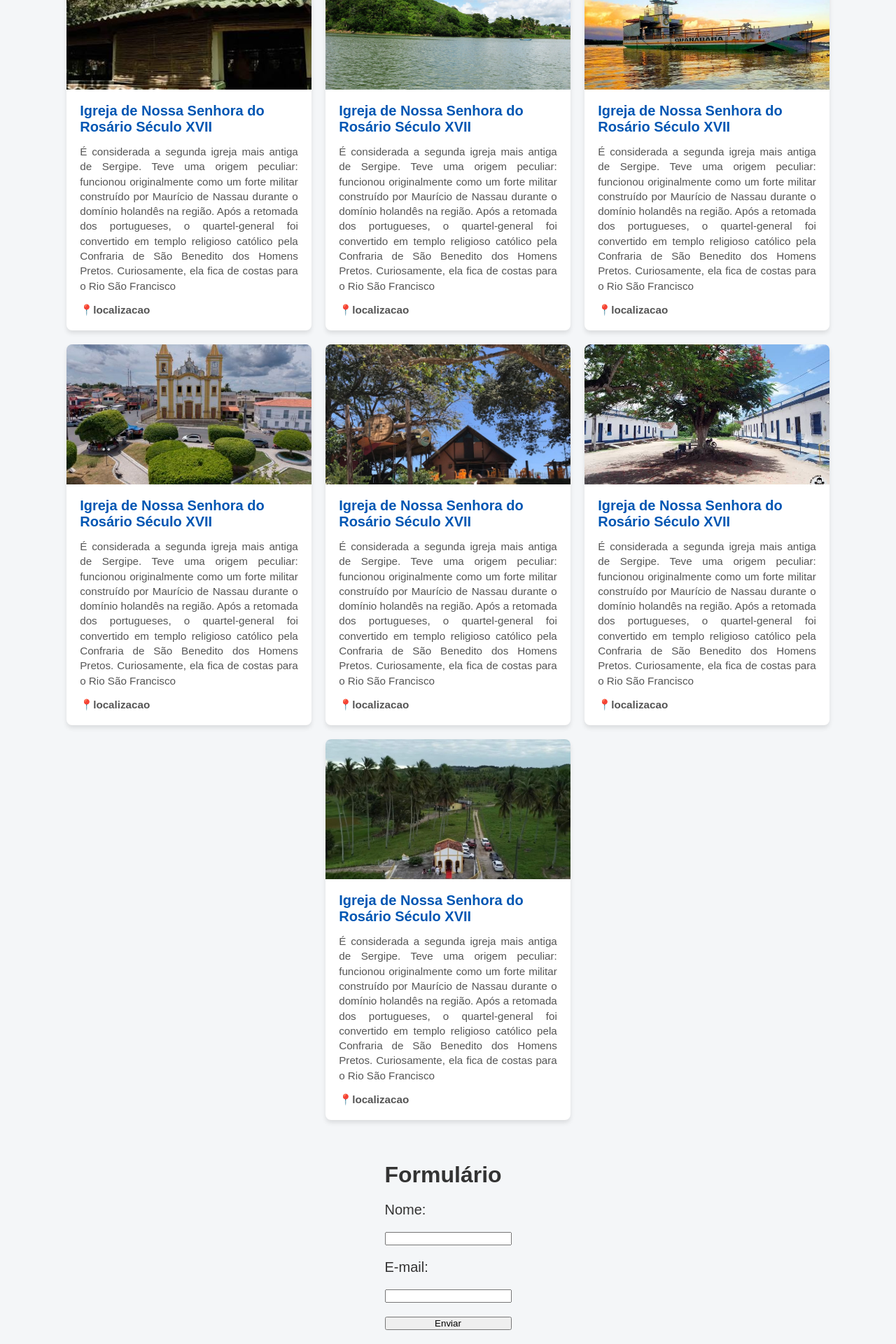
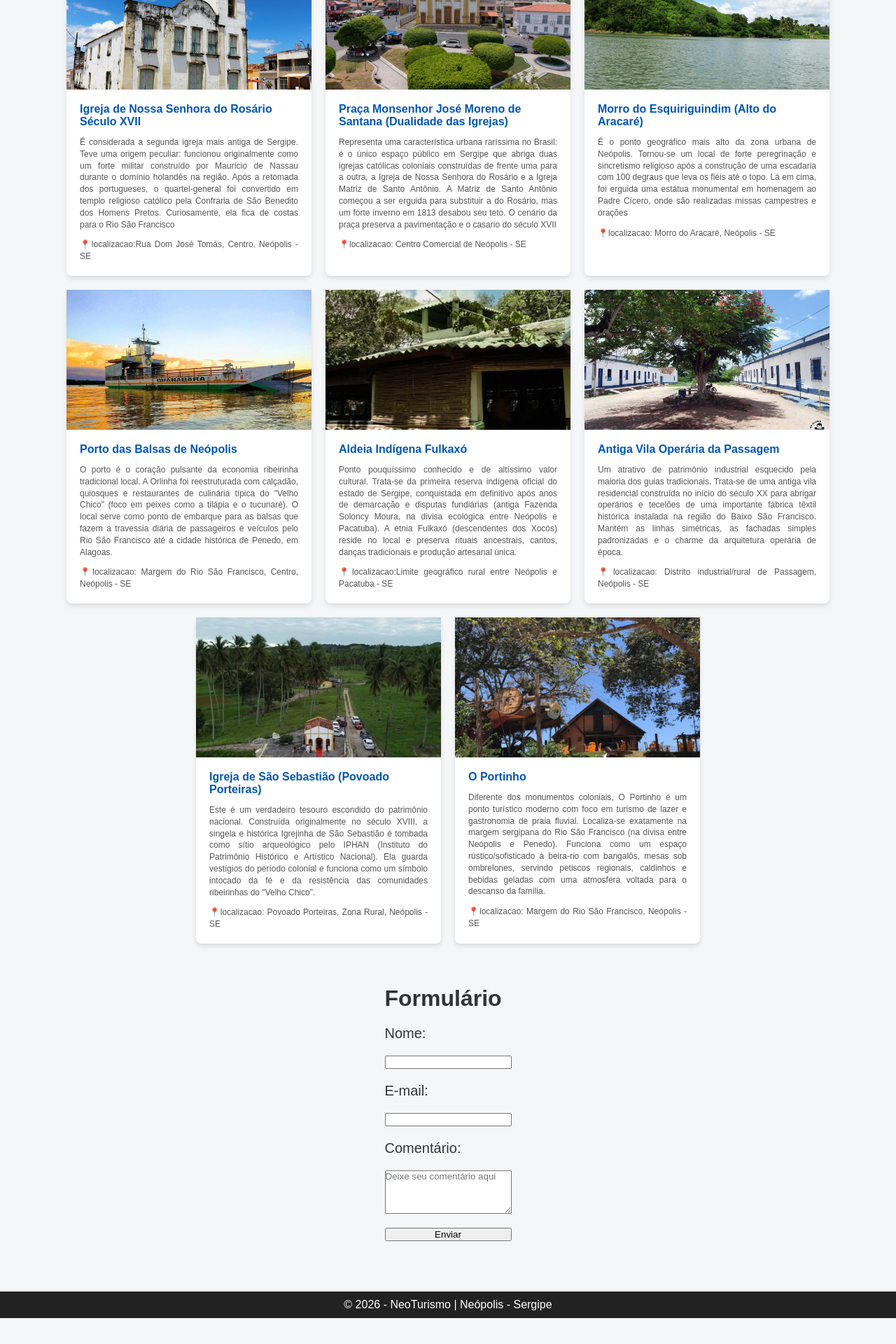
Before and after one commit to sannttox/Neo-Turismo, a React (Create React App) app: page / in a window 1280 px wide. Shown: the part 260-2180 px from the top of the page at 70% size. After the commit the page ends 2143 px from the top, so only its background shows below. Built offline with nearby package versions, Linux system fonts and the light colour scheme.

Commit message:
atualizacoes de componentes

```diff
--- a/public/index.html
+++ b/public/index.html
@@ -1,5 +1,5 @@
 <!DOCTYPE html>
-<html lang="en">
+<html lang="pt-Br">
 <head>
   <meta charset="UTF-8">
   <meta name="viewport" content="width=device-width, initial-scale=1.0">
--- a/src/App.css
+++ b/src/App.css
@@ -12,8 +12,8 @@ body {
 }
 
 .header h1 {
-  font-size: 2rem;
-  margin-bottom: 0.5rem;
+  font-size: 32px;
+  margin-bottom: 8px;
   color: white;
 }
 
@@ -27,13 +27,13 @@ body {
 /* Cabeçalho */
 .header {
   background-color:#0056b3;
-  padding: 2rem 1rem;
+  padding: 32px 16px;
   text-align: center;
 }
 
 .header h1 {
-  font-size: 2rem;
-  margin-bottom: 0.5rem;
+  font-size: 32px;
+  margin-bottom: 8px;
   color: white;
 }
 
@@ -65,12 +65,8 @@ body {
   max-width: 350px;
   display: flex;
   flex-direction: column;
-  overflow: hidden;
-  transition: transform 0.2s ease-in-out;
-}
 
-.card:hover {
-  transform: translateY(-5px);
+
 }
 
 .card-img {
@@ -80,30 +76,23 @@ body {
 }
 
 .card-body {
-  padding: 1.2rem;
+  padding: 19px;
   display: flex;
   flex-direction: column;
-  gap: 0.8rem;
+  gap: 12px;
   flex: 1;
 }
 
 .card-body h2 {
-  font-size: 1.25rem;
+  font-size: 16px;
   color: #0056b3;
 }
 
 .card-body p {
-  font-size: 0.95rem;
+  font-size: 12px;
   line-height: 1.4;
   color: #555;
   text-align:justify;
-}
-
-.card-location {
-  font-size: 0.85rem;
-  font-weight: bold;
-  color: #777;
-  margin-top: auto;
 }
 
 .form {
@@ -133,14 +122,14 @@ body {
   background-color: #222;
   color: white;
   text-align: center;
-  padding: 1rem;
-  margin-top: 2rem;
+  padding: 10px;
+  margin-top: 2px;
 }
 
 /* Responsividade (Media Query para Telas Menores/Celulares) */
 @media (max-width: 768px) {
   .header h1 {
-    font-size: 1.5rem;
+    font-size: 15px;
   }
 
   .cards-grid {
--- a/src/App.js
+++ b/src/App.js
@@ -1,4 +1,6 @@
 import Header from './header.js';
+import Formulario from './forms.js';
+import './App.css';
 
 import './App.css';
 
@@ -22,71 +24,83 @@ function App() {
         <section className="cards-grid">
 
           <div className="card">
-            <img src="/imagem/aldeia.jpg" alt="Aldeia" className="card-img" />
+            <img src="/imagem/igreja-rosario.jpg" alt="igreja-rosario" className="card-img" />
             <div className="card-body">
               <h2>Igreja de Nossa Senhora do Rosário Século XVII</h2>
               <p>É considerada a segunda igreja mais antiga de Sergipe. Teve uma origem peculiar: funcionou originalmente como um forte militar construído por Maurício de Nassau durante o domínio holandês na região. Após a retomada dos portugueses, o quartel-general foi convertido em templo religioso católico pela Confraria de São Benedito dos Homens Pretos. Curiosamente, ela fica de costas para o Rio São Francisco</p>
-              <p className="card-location">📍localizacao</p>
+              <p className="card-location">📍localizacao:Rua Dom José Tomás, Centro, Neópolis - SE </p>
             </div>
           </div>
 
           <div className="card">
-            <img src="/imagem/aracare.jpg" alt="Aldeia" className="card-img" />
+            <img src="/imagem/monsenhor.jpg" alt="Praca-monsenhor" className="card-img" />
             <div className="card-body">
-              <h2>Igreja de Nossa Senhora do Rosário Século XVII</h2>
-              <p>É considerada a segunda igreja mais antiga de Sergipe. Teve uma origem peculiar: funcionou originalmente como um forte militar construído por Maurício de Nassau durante o domínio holandês na região. Após a retomada dos portugueses, o quartel-general foi convertido em templo religioso católico pela Confraria de São Benedito dos Homens Pretos. Curiosamente, ela fica de costas para o Rio São Francisco</p>
-              <p className="card-location">📍localizacao</p>
+              <h2>Praça Monsenhor José Moreno de Santana (Dualidade das Igrejas)</h2>
+              <p>Representa uma característica urbana raríssima no Brasil: é o único espaço público em Sergipe que abriga duas igrejas católicas coloniais construídas de frente uma para a outra, a Igreja de Nossa Senhora do Rosário e a Igreja Matriz de Santo Antônio. A Matriz de Santo Antônio começou a ser erguida para substituir a do Rosário, mas um forte inverno em 1813 desabou seu teto. O cenário da praça preserva a pavimentação e o casario do século XVII</p>
+              <p className="card-location">📍localizacao: Centro Comercial de Neópolis - SE</p>
             </div>
           </div>
 
           <div className="card">
-            <img src="/imagem/balsas.jpeg" alt="Aldeia" className="card-img" />
+            <img src="/imagem/aracare.jpg" alt="Morro-aracare" className="card-img" />
             <div className="card-body">
-              <h2>Igreja de Nossa Senhora do Rosário Século XVII</h2>
-              <p>É considerada a segunda igreja mais antiga de Sergipe. Teve uma origem peculiar: funcionou originalmente como um forte militar construído por Maurício de Nassau durante o domínio holandês na região. Após a retomada dos portugueses, o quartel-general foi convertido em templo religioso católico pela Confraria de São Benedito dos Homens Pretos. Curiosamente, ela fica de costas para o Rio São Francisco</p>
-              <p className="card-location">📍localizacao</p>
+              <h2>Morro do Esquiriguindim (Alto do Aracaré)</h2>
+              <p>É o ponto geográfico mais alto da zona urbana de Neópolis. Tornou-se um local de forte peregrinação e sincretismo religioso após a construção de uma escadaria com 100 degraus que leva os fiéis até o topo. Lá em cima, foi erguida uma estátua monumental em homenagem ao Padre Cícero, onde são realizadas missas campestres e orações</p>
+              <p className="card-location">📍localizacao: Morro do Aracaré, Neópolis - SE</p>
             </div>
           </div>
 
           <div className="card">
-            <img src="/imagem/monsenhor.jpg" alt="Aldeia" className="card-img" />
+            <img src="/imagem/balsas.jpeg" alt="Porto-balsas" className="card-img" />
             <div className="card-body">
-              <h2>Igreja de Nossa Senhora do Rosário Século XVII</h2>
-              <p>É considerada a segunda igreja mais antiga de Sergipe. Teve uma origem peculiar: funcionou originalmente como um forte militar construído por Maurício de Nassau durante o domínio holandês na região. Após a retomada dos portugueses, o quartel-general foi convertido em templo religioso católico pela Confraria de São Benedito dos Homens Pretos. Curiosamente, ela fica de costas para o Rio São Francisco</p>
-              <p className="card-location">📍localizacao</p>
+              <h2>Porto das Balsas de Neópolis</h2>
+              <p>O porto é o coração pulsante da economia ribeirinha tradicional local. A Orlinha foi reestruturada com calçadão, quiosques e restaurantes de culinária típica do "Velho Chico" (foco em peixes como a tilápia e o tucunaré). O local serve como ponto de embarque para as balsas que fazem a travessia diária de passageiros e veículos pelo Rio São Francisco até a cidade histórica de Penedo, em Alagoas.</p>
+              <p className="card-location">📍localizacao: Margem do Rio São Francisco, Centro, Neópolis - SE</p>
             </div>
           </div>
 
           <div className="card">
-            <img src="/imagem/oportinho.jpg" alt="Aldeia" className="card-img" />
+            <img src="/imagem/aldeia.jpg" alt="Aldeia" className="card-img" />
             <div className="card-body">
-              <h2>Igreja de Nossa Senhora do Rosário Século XVII</h2>
-              <p>É considerada a segunda igreja mais antiga de Sergipe. Teve uma origem peculiar: funcionou originalmente como um forte militar construído por Maurício de Nassau durante o domínio holandês na região. Após a retomada dos portugueses, o quartel-general foi convertido em templo religioso católico pela Confraria de São Benedito dos Homens Pretos. Curiosamente, ela fica de costas para o Rio São Francisco</p>
-              <p className="card-location">📍localizacao</p>
+              <h2>Aldeia Indígena Fulkaxó</h2>
+              <p>Ponto pouquíssimo conhecido e de altíssimo valor cultural. Trata-se da primeira reserva indígena oficial do estado de Sergipe, conquistada em definitivo após anos de demarcação e disputas fundiárias (antiga Fazenda Soloncy Moura, na divisa ecológica entre Neópolis e Pacatuba). A etnia Fulkaxó (descendentes dos Xocós) reside no local e preserva rituais ancestrais, cantos, danças tradicionais e produção artesanal única.</p>
+              <p className="card-location">📍localizacao:Limite geográfico rural entre Neópolis e Pacatuba - SE</p>
             </div>
           </div>
 
           <div className="card">
-            <img src="/imagem/passagem.jpg" alt="Aldeia" className="card-img" />
+            <img src="/imagem/passagem.jpg" alt="passagem" className="card-img" />
             <div className="card-body">
-              <h2>Igreja de Nossa Senhora do Rosário Século XVII</h2>
-              <p>É considerada a segunda igreja mais antiga de Sergipe. Teve uma origem peculiar: funcionou originalmente como um forte militar construído por Maurício de Nassau durante o domínio holandês na região. Após a retomada dos portugueses, o quartel-general foi convertido em templo religioso católico pela Confraria de São Benedito dos Homens Pretos. Curiosamente, ela fica de costas para o Rio São Francisco</p>
-              <p className="card-location">📍localizacao</p>
+              <h2>Antiga Vila Operária da Passagem</h2>
+              <p>Um atrativo de patrimônio industrial esquecido pela maioria dos guias tradicionais. Trata-se de uma antiga vila residencial construída no início do século XX para abrigar operários e tecelões de uma importante fábrica têxtil histórica instalada na região do Baixo São Francisco. Mantém as linhas simétricas, as fachadas simples padronizadas e o charme da arquitetura operária de época.</p>
+              <p className="card-location">📍localizacao: Distrito industrial/rural de Passagem, Neópolis - SE</p>
             </div>
           </div>
 
           <div className="card">
-            <img src="/imagem/sao-sebastiao.jpeg" alt="Aldeia" className="card-img" />
+            <img src="/imagem/sao-sebastiao.jpeg" alt="Sao-sebastiao" className="card-img" />
             <div className="card-body">
-              <h2>Igreja de Nossa Senhora do Rosário Século XVII</h2>
-              <p>É considerada a segunda igreja mais antiga de Sergipe. Teve uma origem peculiar: funcionou originalmente como um forte militar construído por Maurício de Nassau durante o domínio holandês na região. Após a retomada dos portugueses, o quartel-general foi convertido em templo religioso católico pela Confraria de São Benedito dos Homens Pretos. Curiosamente, ela fica de costas para o Rio São Francisco</p>
-              <p className="card-location">📍localizacao</p>
+              <h2>Igreja de São Sebastião (Povoado Porteiras)</h2>
+              <p>Este é um verdadeiro tesouro escondido do patrimônio nacional. Construída originalmente no século XVIII, a singela e histórica Igrejinha de São Sebastião é tombada como sítio arqueológico pelo IPHAN (Instituto do Patrimônio Histórico e Artístico Nacional). Ela guarda vestígios do período colonial e funciona como um símbolo intocado da fé e da resistência das comunidades ribeirinhas do "Velho Chico".</p>
+             <p className="card-location">📍localizacao: Povoado Porteiras, Zona Rural, Neópolis - SE</p>
+            </div>
+          </div>
+
+          <div className="card">
+            <img src="/imagem/oportinho.jpg" alt="o-portinho" className="card-img" />
+            <div className="card-body">
+              <h2>O Portinho</h2>
+              <p>Diferente dos monumentos coloniais, O Portinho é um ponto turístico moderno com foco em turismo de lazer e gastronomia de praia fluvial. Localiza-se exatamente na margem sergipana do Rio São Francisco (na divisa entre Neópolis e Penedo). Funciona como um espaço rústico/sofisticado à beira-rio com bangalôs, mesas sob ombrelones, servindo petiscos regionais, caldinhos e bebidas geladas com uma atmosfera voltada para o descanso da família.</p>
+             <p className="card-location">📍localizacao: Margem do Rio São Francisco, Neópolis - SE</p>
             </div>
           </div>
 
         </section>
 
-        <section className='form'>
+
+        <Formulario />
+
+        {/* <section className='form'>
           <form action="">
             <h2>Formulário</h2>
             <label for="nome">Nome:</label>
@@ -95,15 +109,23 @@ function App() {
             <label for="email">E-mail:</label>
             <input type="email" id="email" name="email"></input>
 
+            <label htmlfor="comentario">Comentário:</label>
+            <textarea
+            id="comentario"
+            name="comentario"
+            rows="4"
+            placeholder="Deixe seu comentário aqui"
+            ></textarea>
+
             <button type="submit">Enviar</button>
           </form>
-        </section>
+        </section> */}
 
       </main>
 
 
       <footer className="footer">
-        <p>© 2026 - Projeto de Programação Web I | Neópolis - Sergipe</p>
+        <p>© 2026 - NeoTurismo | Neópolis - Sergipe</p>
       </footer>
 
 
--- /dev/null
+++ b/src/forms.js
@@ -0,0 +1,30 @@
+import React from 'react';
+
+function Formulario () {
+    return (
+
+        <section className="form">
+            <form onSubmit={(e) => e.preventDefault()}>
+            <h2>Formulário</h2>
+
+            <label for="nome">Nome:</label>
+            <input type="text" id="nome" name="nome"></input>
+
+            <label for="email">E-mail:</label>
+            <input type="email" id="email" name="email"></input>
+
+            <label htmlfor="comentario">Comentário:</label>
+            <textarea
+            id="comentario"
+            name="comentario"
+            rows="4"
+            placeholder="Deixe seu comentário aqui"
+            ></textarea>
+
+            <button type="submit" className="botao-forms">Enviar</button>
+          </form>
+        </section>
+    );
+}
+
+export default Formulario;
```
Also changed, not shown: public/imagem/igreja-rosario.jpg (added), src/turismo.png (deleted).
